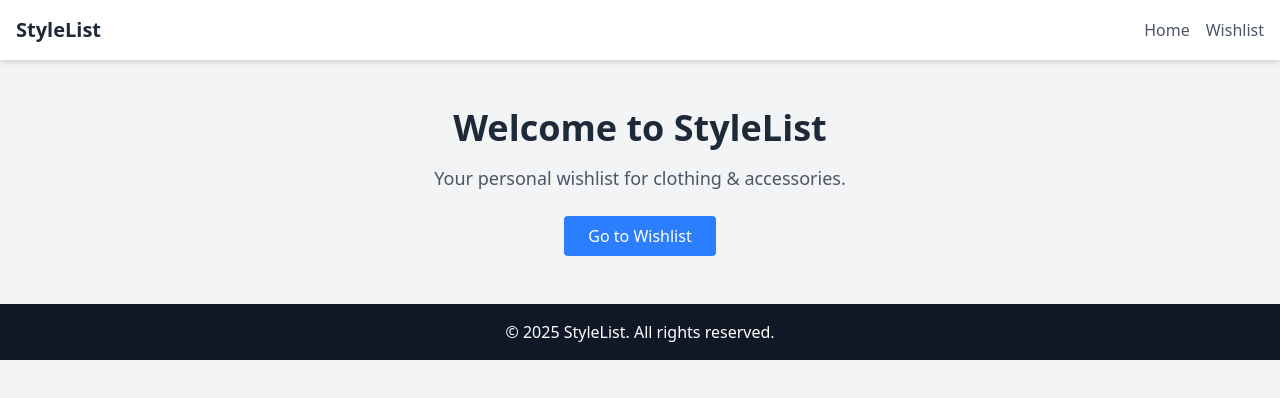
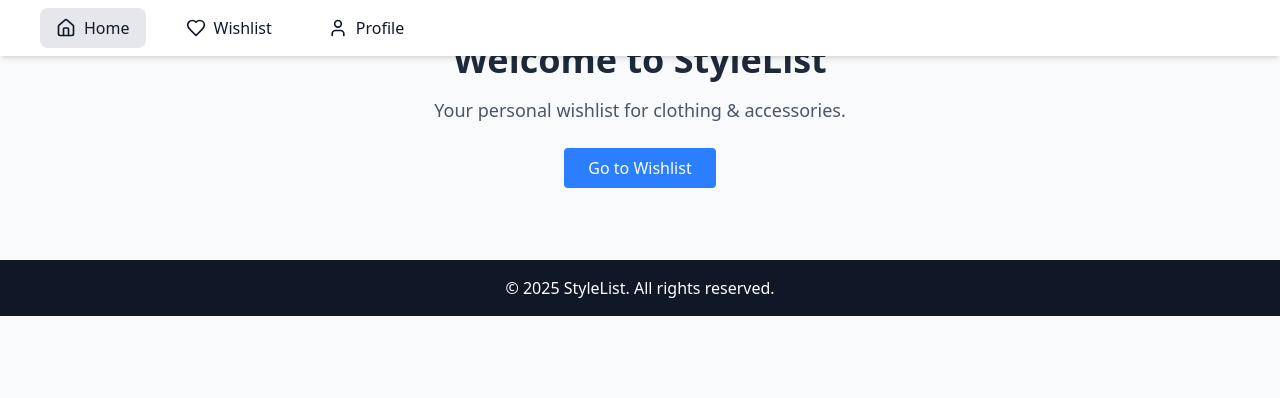
Before and after one commit to sauravri/wishlist-app, a Next.js app in the folder frontend/: page / in a window 1280 px wide. Shown: the top 398 px of the page. Built offline with nearby package versions, Linux system fonts and the light colour scheme.

Commit message:
Working on the UI > created & using Navbar.tsx instead of Header.tsx

```diff
--- a/frontend/src/app/layout.tsx
+++ b/frontend/src/app/layout.tsx
@@ -1,13 +1,23 @@
-import "./globals.css";
-import Header from "@/components/Header";
-import Footer from "@/components/Footer";
 
-export default function RootLayout({ children }: { children: React.ReactNode }) {
+import Navbar from "@/components/Navbar";
+import Footer from "@/components/Footer"; // Adding Footer
+import "./globals.css"; // Ensure global styles are applied
+import type { Metadata } from "next";
+export const metadata: Metadata = {
+  title: "StyleList",
+  description: "Your personalized fashion wishlist",
+};
+
+export default function RootLayout({
+  children,
+}: {
+  children: React.ReactNode;
+}) {
   return (
     <html lang="en">
-      <body className="bg-gray-100">
-        <Header />
-        <main className="container mx-auto p-6">{children}</main>
+      <body className="bg-gray-50 text-gray-900">
+        <Navbar />
+        <main className="container mx-auto p-4">{children}</main>
         <Footer />
       </body>
     </html>
--- /dev/null
+++ b/frontend/src/components/Dashboard.tsx
@@ -0,0 +1,125 @@
+"use client";
+
+import { useState, useEffect } from "react";
+import SectionDashboard from "@/components/SectionDashboard";
+import { Plus, FolderOpen } from "lucide-react";
+
+interface WishlistItem {
+  id: number;
+  name: string;
+  brand: string;
+  image: string;
+}
+
+interface WishlistSection {
+  id: number;
+  name: string;
+  items: WishlistItem[];
+}
+
+export default function Dashboard() {
+  const [sections, setSections] = useState<WishlistSection[]>([]);
+  const [newSectionName, setNewSectionName] = useState("");
+  const [selectedSection, setSelectedSection] =
+    useState<WishlistSection | null>(null);
+
+  // Load sections from localStorage on component mount
+  useEffect(() => {
+    if (typeof window !== "undefined") {
+      const savedSections = localStorage.getItem("wishlistSections");
+      if (savedSections) setSections(JSON.parse(savedSections));
+    }
+  }, []);
+
+  // Save sections to localStorage whenever they change
+  useEffect(() => {
+    localStorage.setItem("wishlistSections", JSON.stringify(sections));
+  }, [sections]);
+
+  // Add a new section
+  const addNewSection = () => {
+    if (!newSectionName.trim()) return;
+
+    const newSection: WishlistSection = {
+      id: Date.now(),
+      name: newSectionName,
+      items: [],
+    };
+
+    setSections([...sections, newSection]);
+    setNewSectionName("");
+  };
+
+  // Remove a section by ID
+  const removeSection = (sectionId: number) => {
+    setSections((prevSections) =>
+      prevSections.filter((section) => section.id !== sectionId)
+    );
+  };
+
+  return (
+    <div className="container mx-auto p-6">
+      {/* Header */}
+      <h1 className="text-3xl font-bold text-gray-800 dark:text-gray-100 mb-6">
+        My Wishlist
+      </h1>
+
+      {/* Add Section Input */}
+      <div className="flex items-center gap-3 mb-6">
+        <input
+          type="text"
+          placeholder="Enter new section name"
+          value={newSectionName}
+          onChange={(e) => setNewSectionName(e.target.value)}
+          className="p-2 border rounded w-full dark:bg-gray-800 dark:text-white"
+        />
+        <button
+          onClick={addNewSection}
+          className="px-4 py-2 bg-blue-500 text-white rounded hover:bg-blue-600 flex items-center gap-2"
+        >
+          <Plus size={16} /> Add Section
+        </button>
+      </div>
+
+      {/* Wishlist Sections Grid */}
+      <div className="grid grid-cols-1 sm:grid-cols-2 lg:grid-cols-3 gap-6">
+        {sections.map((section) => (
+          <div
+            key={section.id}
+            className="p-4 border rounded-lg shadow-md bg-white dark:bg-gray-900 dark:text-white transition-transform hover:scale-105 cursor-pointer"
+            onClick={() => setSelectedSection(section)}
+          >
+            {/* Section Header */}
+            <div className="flex justify-between items-center">
+              <h2 className="text-xl font-semibold">{section.name}</h2>
+              <button
+                onClick={(e) => {
+                  e.stopPropagation();
+                  removeSection(section.id);
+                }}
+                className="text-red-500 hover:text-red-700"
+              >
+                X
+              </button>
+            </div>
+            {/* Section Details */}
+            <p className="text-sm text-gray-600 dark:text-gray-300 mt-2">
+              {section.items.length} items
+            </p>
+            <FolderOpen size={40} className="mt-4 text-blue-400" />
+          </div>
+        ))}
+      </div>
+
+      {/* Section Dashboard Overlay */}
+      {selectedSection && (
+        <SectionDashboard
+          section={selectedSection}
+          onClose={() => setSelectedSection(null)}
+          onRemoveItem={() => {}}
+          onEditItem={() => {}}
+        />
+      )}
+    </div>
+  );
+}
--- a/frontend/src/components/Footer.tsx
+++ b/frontend/src/components/Footer.tsx
@@ -1,9 +1,8 @@
-"use client";
-
+// components/Footer.tsx
 export default function Footer() {
   return (
-    <footer className="bg-gray-900 text-white text-center p-4">
-      © {new Date().getFullYear()} StyleList. All rights reserved.
+    <footer className="bg-gray-900 text-white text-center p-4 mt-8">
+      <p>&copy; {new Date().getFullYear()} StyleList. All rights reserved.</p>
     </footer>
   );
 }
--- a/frontend/src/components/Header.tsx
+++ /dev/null
@@ -1,28 +0,0 @@
-"use client";
-
-import Link from "next/link";
-
-export default function Header() {
-  return (
-    <header className="bg-white shadow-md p-4 flex justify-between items-center">
-      <h1 className="text-xl font-bold text-gray-800">StyleList</h1>
-      <nav>
-        <ul className="flex space-x-4">
-          <li>
-            <Link href="/" className="text-gray-600 hover:text-gray-900">
-              Home
-            </Link>
-          </li>
-          <li>
-            <Link
-              href="/wishlist"
-              className="text-gray-600 hover:text-gray-900"
-            >
-              Wishlist
-            </Link>
-          </li>
-        </ul>
-      </nav>
-    </header>
-  );
-}
--- /dev/null
+++ b/frontend/src/components/Navbar.tsx
@@ -0,0 +1,42 @@
+"use client";
+
+import Link from "next/link"; //for client side navigation
+import { usePathname } from "next/navigation";
+import { Home, Heart, User } from "lucide-react";
+
+// Define navigation items with their respective names, paths, and icons
+const navItems = [
+  { name: "Home", href: "/", icon: Home },
+  { name: "Wishlist", href: "/wishlist", icon: Heart },
+  { name: "Profile", href: "/profile", icon: User },
+];
+
+// Navbar component definition
+export default function Navbar() {
+  const pathname = usePathname(); // Get the current pathname for active link highlighting
+
+  return (
+    // Navbar container
+    <nav className="fixed top-0 left-0 w-full bg-white shadow-md z-50 p-2 flex justify-center md:justify-start md:px-10">
+      <ul className="flex space-x-6">
+        {/* Map through navigation items and render each as a list item */}
+        {navItems.map(({ name, href, icon: Icon }) => (
+          <li key={name}>
+            <Link href={href}>
+              <span
+                // Highlight the active link based on the current pathname
+                className={`flex items-center gap-2 px-4 py-2 rounded-lg transition-colors ${
+                  pathname === href ? "bg-gray-200" : "hover:bg-gray-100"
+                }`}
+              >
+                {/* Render the icon and name for each navigation item */}
+                <Icon size={20} />
+                <span className="hidden md:inline">{name}</span>
+              </span>
+            </Link>
+          </li>
+        ))}
+      </ul>
+    </nav>
+  );
+}
```
